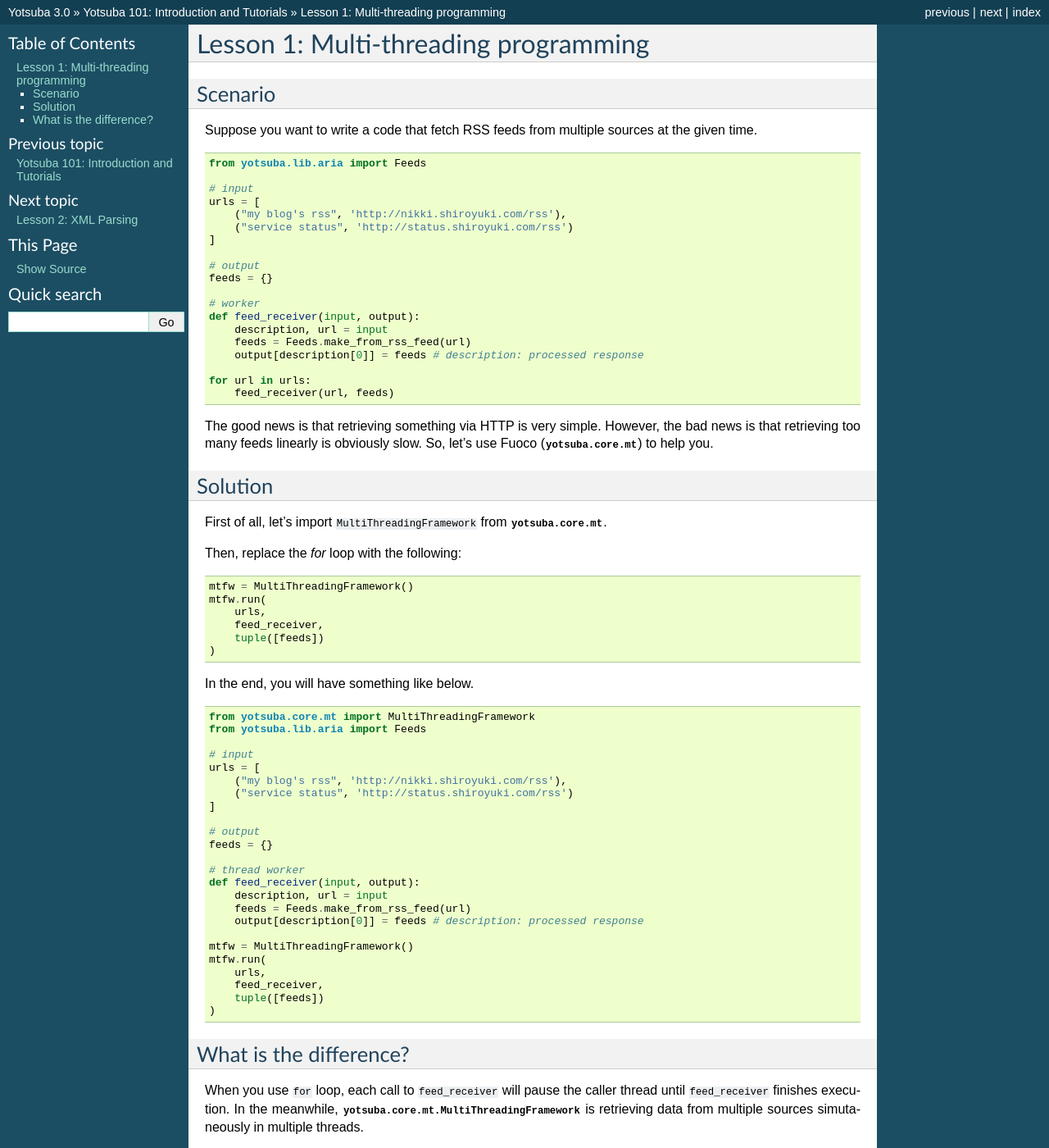
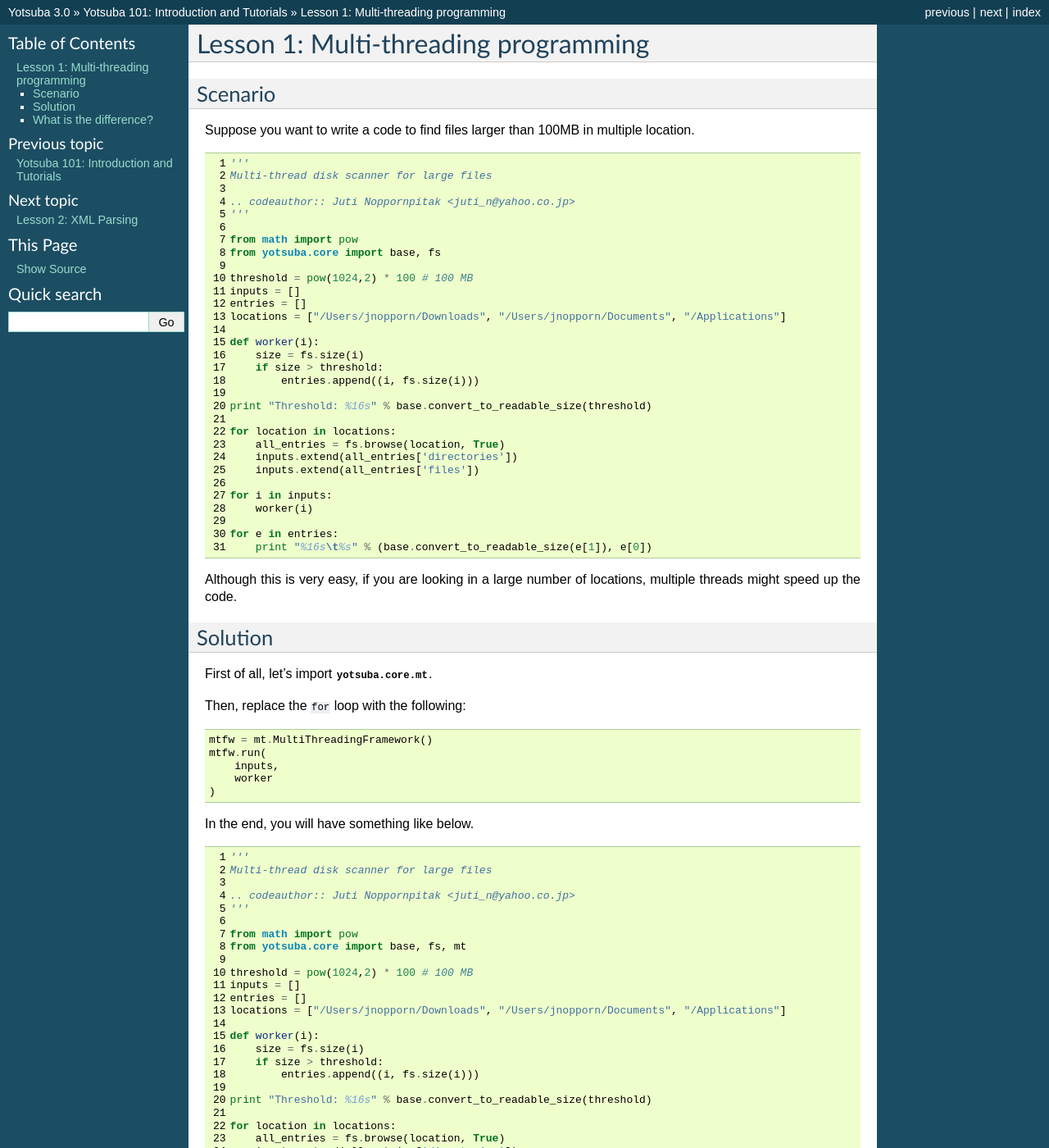
Before and after one commit to shiroyuki/Yotsuba, a Sphinx documentation site: the page built from v3/doc/tutorials/lesson1-multi-thread.rst, in a window 1280 px wide and 1400 px high. Shown: the whole window at 82% size. Built offline with Sphinx 7.4.7, drawn with Linux system fonts in a browser that asks for light colours; some of the changed text lies outside the part shown.

Commit message:
Sync with SVN rev 151

```diff
--- a/v3/doc/tutorials/lesson1-multi-thread.rst
+++ b/v3/doc/tutorials/lesson1-multi-thread.rst
@@ -4,85 +4,103 @@ Lesson 1: Multi-threading programming
 Scenario
 --------
 
-Suppose you want to write a code that fetch RSS feeds from multiple sources at
-the given time.
+Suppose you want to write a code to find files larger than 100MB in multiple location.
 
-::
+.. code-block:: python
+    :linenos:
 
-    from yotsuba.lib.aria import Feeds
+    '''
+    Multi-thread disk scanner for large files
 
-    # input
-    urls = [
-        ("my blog's rss", 'http://nikki.shiroyuki.com/rss'),
-        ("service status", 'http://status.shiroyuki.com/rss')
-    ]
+    .. codeauthor:: Juti Noppornpitak <juti_n@yahoo.co.jp>
+    '''
 
-    # output
-    feeds = {}
+    from math import pow
+    from yotsuba.core import base, fs
 
-    # worker
-    def feed_receiver(input, output):
-        description, url = input
-        feeds = Feeds.make_from_rss_feed(url)
-        output[description[0]] = feeds # description: processed response
+    threshold = pow(1024,2) * 100 # 100 MB
+    inputs = []
+    entries = []
+    locations = ["/Users/jnopporn/Downloads", "/Users/jnopporn/Documents", "/Applications"]
 
-    for url in urls:
-        feed_receiver(url, feeds)
+    def worker(i):
+        size = fs.size(i)
+        if size > threshold:
+            entries.append((i, fs.size(i)))
 
-The good news is that retrieving something via HTTP is very simple. However,
-the bad news is that retrieving too many feeds linearly is obviously slow. So,
-let's use Fuoco (:py:mod:`yotsuba.core.mt`) to help you.
+    print "Threshold: %16s" % base.convert_to_readable_size(threshold)
+
+    for location in locations:
+        all_entries = fs.browse(location, True)
+        inputs.extend(all_entries['directories'])
+        inputs.extend(all_entries['files'])
+
+    for i in inputs:
+        worker(i)
+
+    for e in entries:
+        print "%16s\t%s" % (base.convert_to_readable_size(e[1]), e[0])
+
+Although this is very easy, if you are looking in a large number of locations,
+multiple threads might speed up the code.
 
 Solution
 --------
 
-First of all, let's import ``MultiThreadingFramework`` from :py:mod:`yotsuba.core.mt`.
+First of all, let's import :py:mod:`yotsuba.core.mt`.
 
-Then, replace the *for* loop with the following::
+Then, replace the ``for`` loop with the following::
 
-    mtfw = MultiThreadingFramework()
+    mtfw = mt.MultiThreadingFramework()
     mtfw.run(
-        urls,
-        feed_receiver,
-        tuple([feeds])
+        inputs,
+        worker
     )
 
 In the end, you will have something like below.
 
-::
+.. code-block:: python
+    :linenos:
 
-    from yotsuba.core.mt import MultiThreadingFramework
-    from yotsuba.lib.aria import Feeds
+    '''
+    Multi-thread disk scanner for large files
 
-    # input
-    urls = [
-        ("my blog's rss", 'http://nikki.shiroyuki.com/rss'),
-        ("service status", 'http://status.shiroyuki.com/rss')
-    ]
+    .. codeauthor:: Juti Noppornpitak <juti_n@yahoo.co.jp>
+    '''
 
-    # output
-    feeds = {}
+    from math import pow
+    from yotsuba.core import base, fs, mt
 
-    # thread worker
-    def feed_receiver(input, output):
-        description, url = input
-        feeds = Feeds.make_from_rss_feed(url)
-        output[description[0]] = feeds # description: processed response
+    threshold = pow(1024,2) * 100 # 100 MB
+    inputs = []
+    entries = []
+    locations = ["/Users/jnopporn/Downloads", "/Users/jnopporn/Documents", "/Applications"]
 
-    mtfw = MultiThreadingFramework()
-    mtfw.run(
-        urls,
-        feed_receiver,
-        tuple([feeds])
-    )
+    def worker(i):
+        size = fs.size(i)
+        if size > threshold:
+            entries.append((i, fs.size(i)))
+
+    print "Threshold: %16s" % base.convert_to_readable_size(threshold)
+
+    for location in locations:
+        all_entries = fs.browse(location, True)
+        inputs.extend(all_entries['directories'])
+        inputs.extend(all_entries['files'])
+
+    mtfw = mt.MultiThreadingFramework()
+    mtfw.run(inputs, worker, tuple())
+
+    for e in entries:
+        print "%16s\t%s" % (base.convert_to_readable_size(e[1]), e[0])
 
 What is the difference?
 -----------------------
 
-When you use ``for`` loop, each call to ``feed_receiver`` will pause the caller
-thread until ``feed_receiver`` finishes execution. In the meanwhile,
-:py:mod:`yotsuba.core.mt.MultiThreadingFramework` is retrieving data from
-multiple sources simutaneously in multiple threads.
+When you use ``for`` loop, each call to ``worker`` will pause the caller
+thread until ``worker`` finishes execution. In the meanwhile,
+:py:mod:`yotsuba.core.mt.MultiThreadingFramework` scans multiple location
+simutaneously in multiple threads.
 
 .. note::
     After execution, :py:mod:`yotsuba.core.mt.MultiThreadingFramework` will kill
@@ -91,5 +109,12 @@ multiple sources simutaneously in multiple threads.
 Next, :doc:`lesson2-xml-parsing`
 
 .. seealso::
+
+    Module :py:mod:`yotsuba.core.base`
+        Base Module
+
+    Module :py:mod:`yotsuba.core.fs`
+        File System API
+
     Module :py:mod:`yotsuba.core.mt`
-        XML Parser with CSS selectors
+        Fuoco Multi-threadinf Programming Framework
```
Also changed, not shown: v3/doc/index.rst (+4 -3 lines), v3/doc/references/base.rst (added, +8 -0 lines), v3/doc/references/fuoco.rst (+6 -2 lines), 1 other file.
